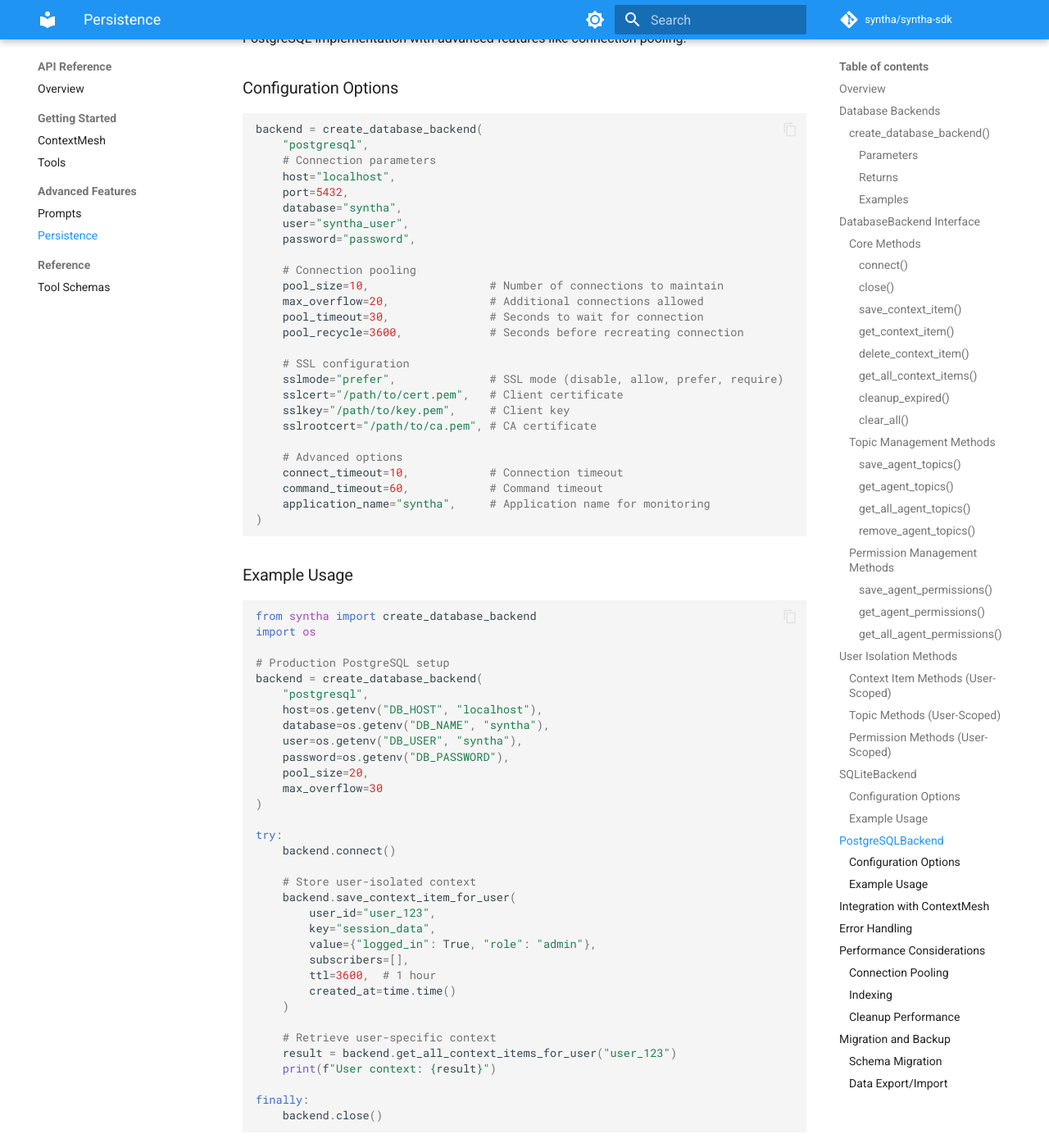
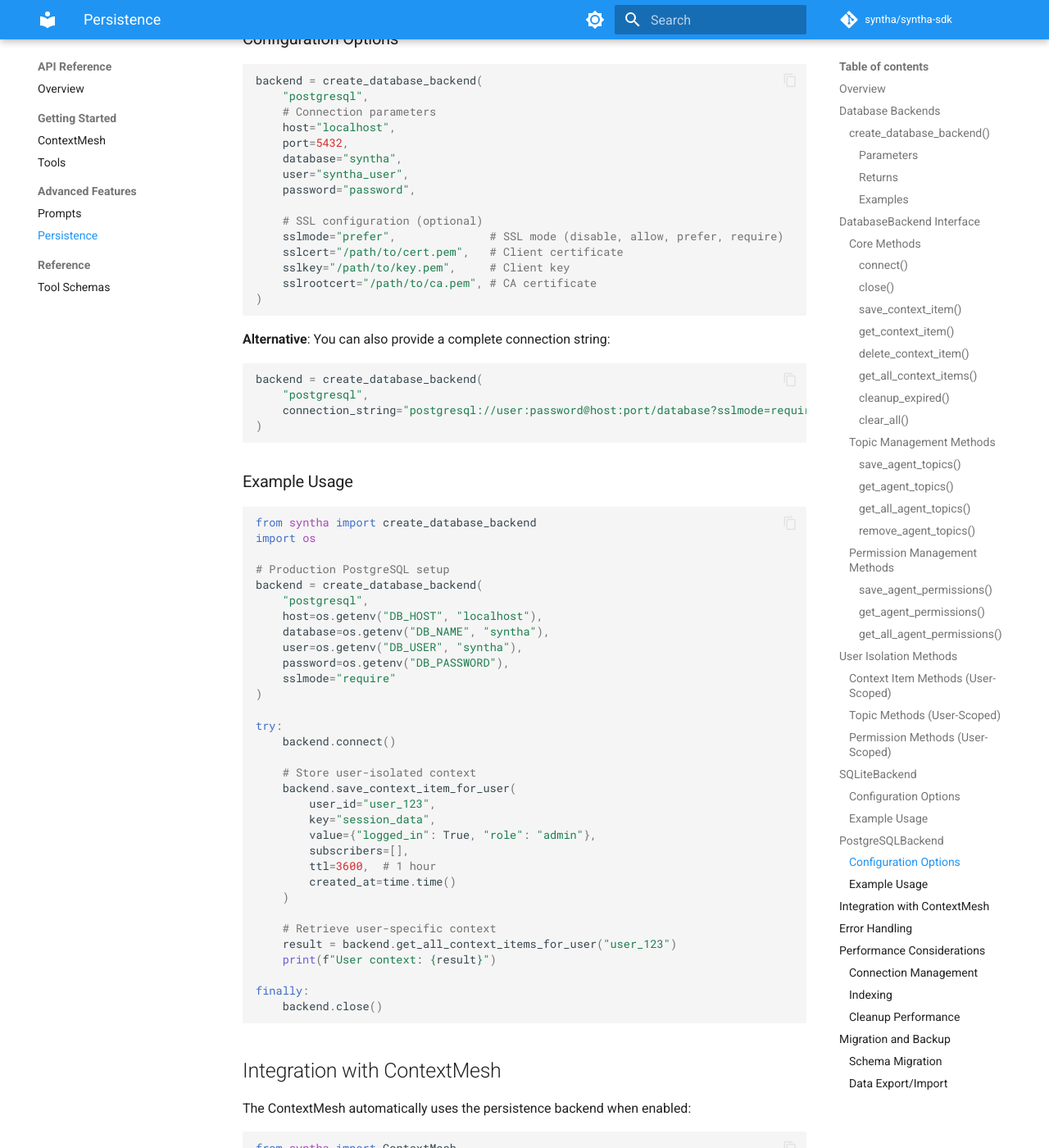
Before and after one commit to Kirch77/syntha, an MkDocs documentation site: the page built from docs/api/persistence.md, in a window 1280 px wide and 1400 px high, scrolled down 7335 px. Shown: the whole window at 82% size. Built offline with MkDocs 1.6.1 and Material for MkDocs 9.7.7, drawn with Linux system fonts in a browser that asks for light colours; comment, search, counter and statistics services are not loaded; some of the changed text lies outside the part shown.

Commit message:
Refactor database backend configuration and remove connection pooling options (#10)
Co-authored-by: Cursor Agent <cursoragent@cursor.com>

````diff
--- a/docs/api/persistence.md
+++ b/docs/api/persistence.md
@@ -68,17 +68,14 @@ backend = create_database_backend(
     password="secure_password"
 )
 
-# PostgreSQL with connection pooling
+# PostgreSQL with SSL configuration
 backend = create_database_backend(
     "postgresql",
     host="db.company.com",
     database="syntha_prod",
     user="syntha_app",
     password="prod_password",
-    pool_size=20,
-    max_overflow=30,
-    pool_timeout=30,
-    pool_recycle=3600
+    sslmode="prefer"
 )
 
 # PostgreSQL with SSL
@@ -318,13 +315,13 @@ SQLite implementation of the DatabaseBackend interface.
 backend = create_database_backend(
     "sqlite",
     db_path="syntha.db",           # Database file path (":memory:" for in-memory)
-    timeout=30.0,                  # Connection timeout in seconds
-    check_same_thread=False,       # Allow connections from different threads
-    isolation_level=None,          # Transaction isolation level
-    detect_types=0,                # Type detection options
-    cached_statements=100,         # Number of statements to cache
 )
 ```
+
+**Note**: SQLite backend uses optimized settings internally including:
+- 30-second connection timeout
+- Thread-safe connections (`check_same_thread=False`)
+- Optimized PRAGMA settings for performance and concurrency
 
 ### Example Usage
 
@@ -370,22 +367,20 @@ backend = create_database_backend(
     user="syntha_user",
     password="password",
 
-    # Connection pooling
-    pool_size=10,                  # Number of connections to maintain
-    max_overflow=20,               # Additional connections allowed
-    pool_timeout=30,               # Seconds to wait for connection
-    pool_recycle=3600,             # Seconds before recreating connection
-
-    # SSL configuration
+    # SSL configuration (optional)
     sslmode="prefer",              # SSL mode (disable, allow, prefer, require)
     sslcert="/path/to/cert.pem",   # Client certificate
     sslkey="/path/to/key.pem",     # Client key
     sslrootcert="/path/to/ca.pem", # CA certificate
+)
+```
 
-    # Advanced options
-    connect_timeout=10,            # Connection timeout
-    command_timeout=60,            # Command timeout
-    application_name="syntha",     # Application name for monitoring
+**Alternative**: You can also provide a complete connection string:
+
+```python
+backend = create_database_backend(
+    "postgresql",
+    connection_string="postgresql://user:password@host:port/database?sslmode=require"
 )
 ```
 
@@ -402,8 +397,7 @@ backend = create_database_backend(
     database=os.getenv("DB_NAME", "syntha"),
     user=os.getenv("DB_USER", "syntha"),
     password=os.getenv("DB_PASSWORD"),
-    pool_size=20,
-    max_overflow=30
+    sslmode="require"
 )
 
 try:
@@ -497,22 +491,19 @@ except SynthaPersistenceError as e:
 
 ## Performance Considerations
 
-### Connection Pooling
+### Connection Management
 
-For production deployments, use connection pooling to handle concurrent access:
+The PostgreSQL backend uses direct connections via psycopg2. For production deployments requiring connection pooling, consider using external connection pooling solutions like PgBouncer or implementing a custom backend with SQLAlchemy.
 
 ```python
-# High-concurrency setup
+# Production setup with SSL
 backend = create_database_backend(
     "postgresql",
     host="db.company.com",
     database="syntha_prod",
     user="syntha_app",
     password="prod_password",
-    pool_size=50,        # Base pool size
-    max_overflow=100,    # Additional connections
-    pool_timeout=30,     # Wait time for connection
-    pool_recycle=1800    # Recycle connections every 30 minutes
+    sslmode="require"
 )
 ```
 
````
Also changed, not shown: docs/api/overview.md (+1 -1 lines).
